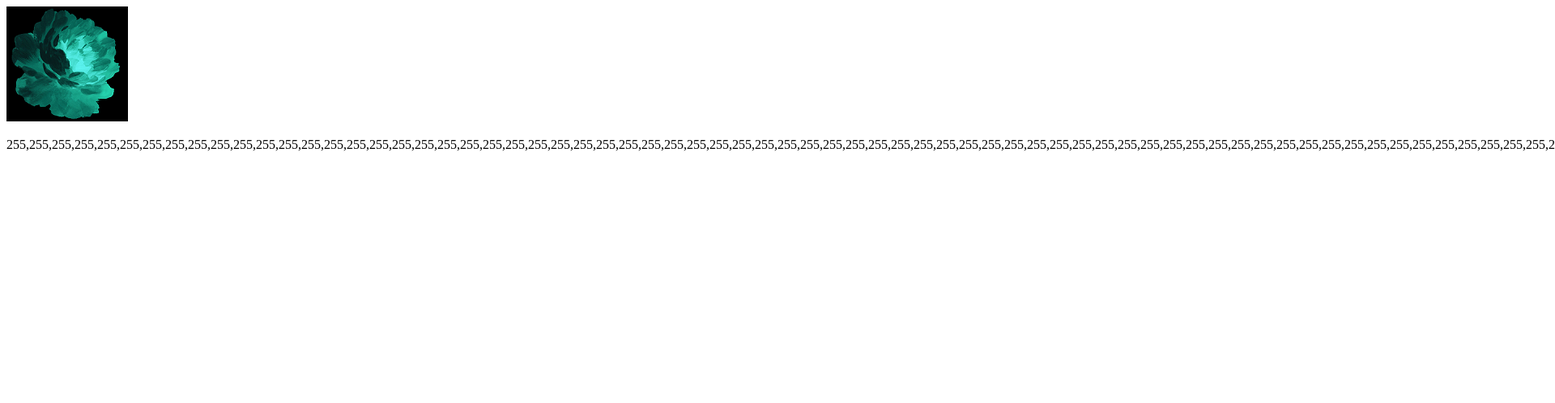
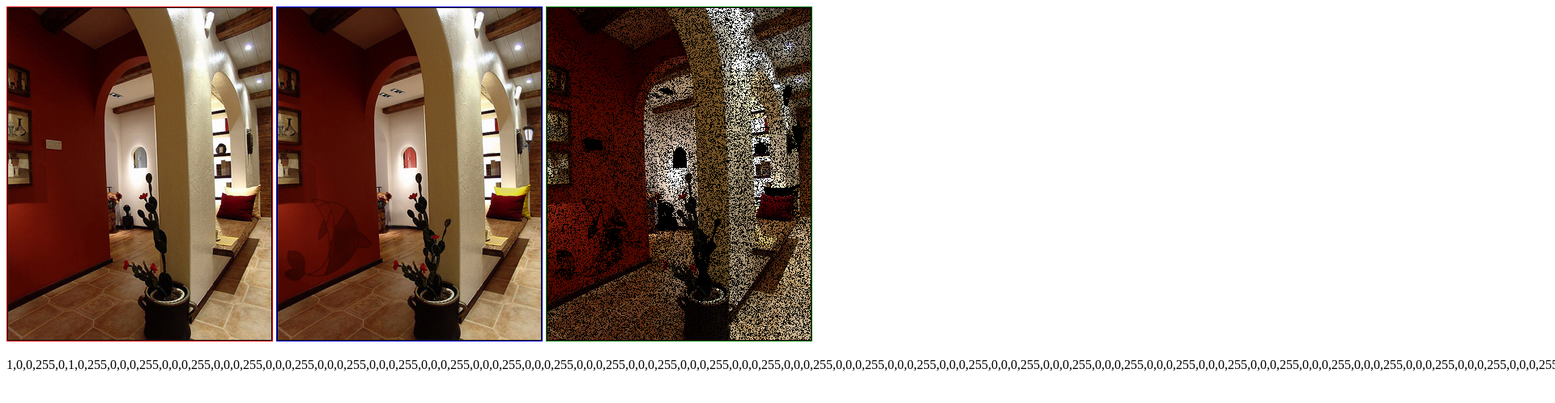
Before and after one commit to aliaszz/Spot-The-Differences, a browser extension: page spotTheDifferences/index.html in a window 1280 px wide. Shown: the top 498 px of the page at 81% size, 1920 px wide, since content can reach past the window. Drawn offline with Linux system fonts and the light colour scheme.

Commit message:
Update test case

```diff
--- a/spotTheDifferences/index.html
+++ b/spotTheDifferences/index.html
@@ -4,12 +4,15 @@
     <meta charset="UTF-8">
     <title></title>
     <style type="text/css">
-
+        #canvas1{}
     </style>
 </head>
 <body>
-<canvas id="canvas1" width="150" height="150"></canvas>
-<img src="img1.png" id="img1" style="display:none;">
+<canvas id="canvas1" width="450" height="450" style="border: 1px solid red;"></canvas>
+<canvas id="canvas2" width="450" height="450" style="border: 1px solid blue;"></canvas>
+<canvas id="canvas3" width="450" height="450" style="border: 1px solid green;"></canvas>
+<img src="img3.png" id="img1" style="display:none;">
+<img src="img4.png" id="img2" style="display:none;">
 <p id="imgdtData"></p>
 <script>
 //    window.onload = function(){
@@ -30,17 +33,84 @@ window.onload = function(){
     var a      = imgdt.data;
     document.getElementById('imgdtData').innerHTML=a;
 
-    for (var k=0; k<a.length; k+=4)
-    {
-        a[k  ] = 255 - a[k  ];  // R
-        a[k+1] = 255 - a[k+1];  // G
-        a[k+2] = 255 - a[k+2];  // B
-        a[k+3] = 255;           // A
-    }
+//    for (var k=0; k<a.length; k+=4)
+//    {
+//        a[k  ] = 255 - a[k  ];  // R
+//        a[k+1] = 255 - a[k+1];  // G
+//        a[k+2] = 255 - a[k+2];  // B
+//        a[k+3] = 255;           // A
+//    }
 
     canvas.width = w;
     canvas.height = h;
     ctx.putImageData(imgdt, 0, 0);
+
+
+
+
+    var canvas2 = document.getElementById('canvas2');
+    var ctx2 = canvas2.getContext('2d');
+    var img2 = document.getElementById('img2');
+    ctx2.drawImage(img2, 0, 0);
+
+    var w2      = img2.naturalWidth;
+    var h2      = img2.naturalHeight;
+    var imgdt2  = ctx2.getImageData(0, 0, w2, h2);
+    var a2      = imgdt2.data;
+//    document.getElementById('imgdtData').innerHTML=a2;
+//    for (var k=0; k<a2.length; k+=4)
+//    {
+//        a2[k  ] = 255 - a2[k  ];  // R
+//        a2[k+1] = 255 - a2[k+1];  // G
+//        a2[k+2] = 255 - a2[k+2];  // B
+//        a2[k+3] = 255;           // A
+//    }
+    canvas2.width = w2;
+    canvas2.height = h2;
+    ctx2.putImageData(imgdt2, 0, 0);
+
+
+
+    var canvas3 = document.getElementById('canvas3');
+    var ctx3 = canvas3.getContext('2d');
+    var imgdt3 = ctx3.getImageData(0, 0 , w2, h2);
+    var a3 = imgdt3.data;
+
+    for (var k=0; k< a.length; k+=4)
+    {
+        if(a[k] != a2[k] && a[k+1] != a2[k+1] && a[k+2] != a2[k+2]){//不同
+//        if(a[k] == a2[k] && a[k+1] == a2[k+1] && a[k+2] == a2[k+2] && a[k+3] == a2[k+3]){
+
+
+            a3[k] = 255 - 255;  // R
+            a3[k + 1] = 255 - 255;  // G
+            a3[k + 2] = 255 - 255;  // B
+            a3[k + 3] = 255;           // A
+        }else{
+            a3[k] = a[k];
+            a3[k + 1] = a[k + 1];
+            a3[k + 2] = a[k + 2];
+            a3[k + 3] = a[k + 3];
+        }
+//        if(a[k] != a2[k] || a[k+1] != a2[k+1] || a[k+2] != a2[k+2] || a[k+3] != a2[k+3]){
+////        if(a[k] == a2[k] && a[k+1] == a2[k+1] && a[k+2] == a2[k+2] && a[k+3] == a2[k+3]){
+//            a3[k] = 255 - 255;  // R
+//            a3[k + 1] = 255 - 255;  // G
+//            a3[k + 2] = 255 - 255;  // B
+//            a3[k + 3] = 255;           // A
+//        }else{
+//            a3[k] = a[k];
+//            a3[k + 1] = a[k + 1];
+//            a3[k + 2] = a[k + 2];
+//            a3[k + 3] = a[k + 3];
+//        }
+    }
+
+    canvas3.width = w2;
+    canvas3.height = h2;
+    ctx3.putImageData(imgdt3, 0, 0);
+
+
 }
 </script>
 </body>
```
Also changed, not shown: spotTheDifferences/img2.png (added), spotTheDifferences/img3.png (added), spotTheDifferences/img4.png (added).
